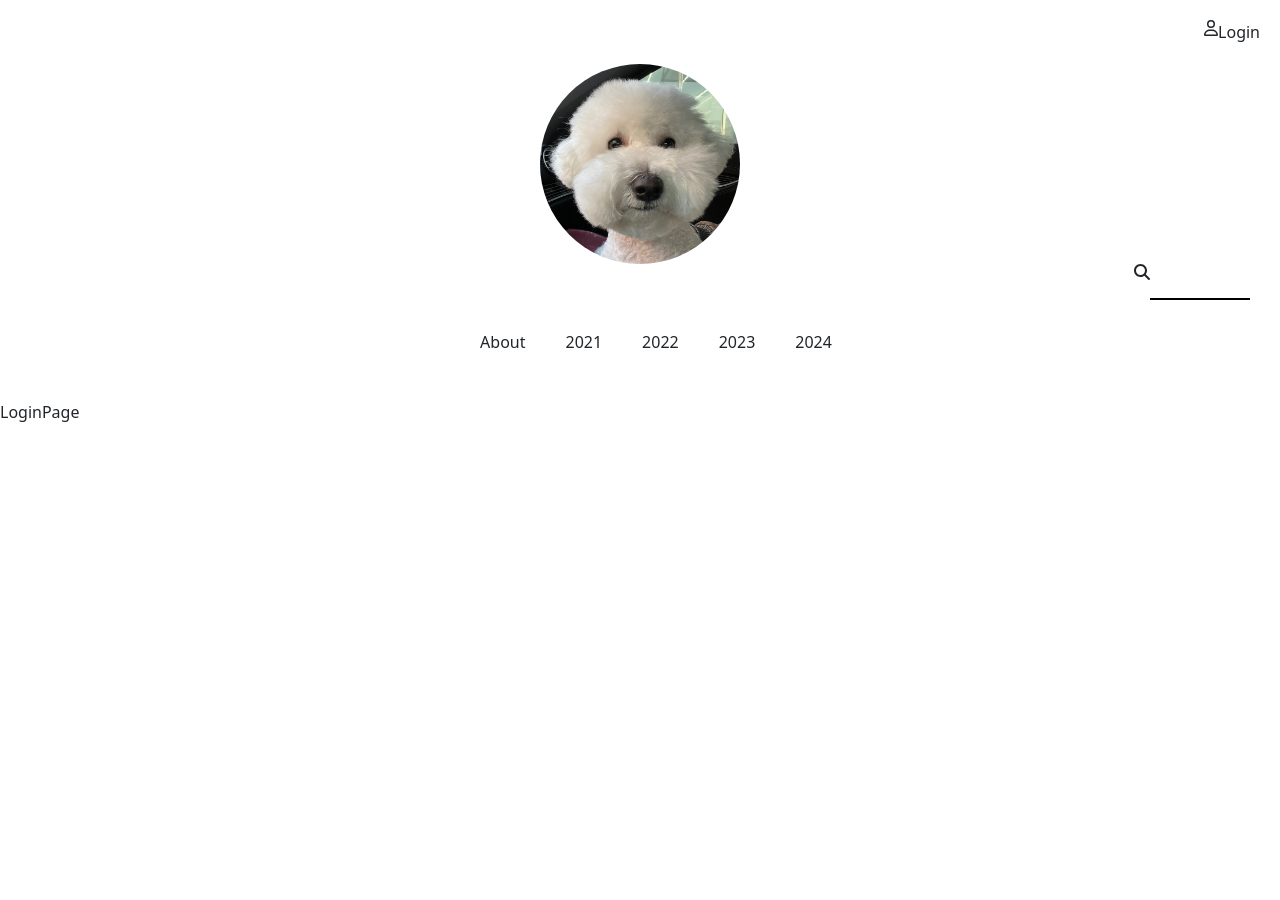
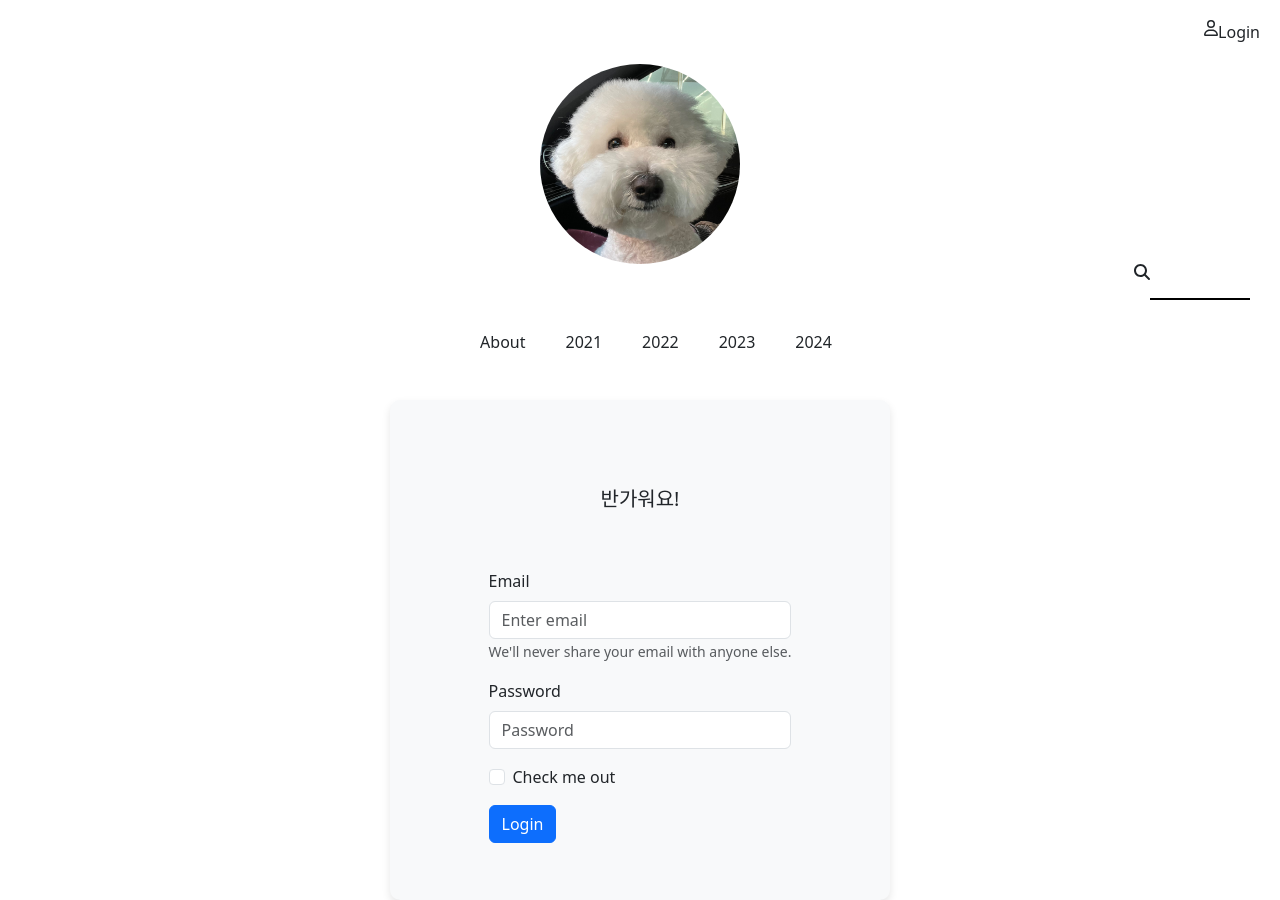
Before and after one commit to chorongs/shopping, a React (Create React App) app: page /login in a window 1280 px wide. Before the commit the page ends 800 px from the top, so only its background shows below. Built offline with nearby package versions, Linux system fonts and the light colour scheme.

Commit message:
login 확인

```diff
--- a/src/App.css
+++ b/src/App.css
@@ -2,6 +2,7 @@
   display: flex;
   justify-content: flex-end;
   margin: 20px;
+  cursor: pointer;
 }
 
 .nav-section {
--- a/src/App.js
+++ b/src/App.js
@@ -5,6 +5,8 @@ import DetailPage from './pages/DetailPage';
 import LoginPage from './pages/LoginPage';
 import Navbar from './component/Navbar';
 import 'bootstrap/dist/css/bootstrap.min.css';
+import { useEffect, useState } from 'react';
+import PrivateRoute from './route/PrivateRoute';
 
 // 1. 전체 상품 페이지, 로그인 페이지, 상품 상세 페이지
 // 1-1. navbar 생성
@@ -18,13 +20,19 @@ import 'bootstrap/dist/css/bootstrap.min.css';
 // 9. 상품을 검색할 수 있다.
 
 function App() {
+
+  const [authenticate,setAuthenticate] = useState(false) // true 로그인 O , false 로그인 X
+  useEffect (() => {
+    console.log("aaa", true)}, [authenticate] )
+
+
   return (
     <div>
       <Navbar />
       <Routes>
         <Route path='/' element={<MainPage/>}/>
-        <Route path='/login' element={<LoginPage/>}/>
-        <Route path='/detail/:id' element={<DetailPage/>}/>
+        <Route path='/login' element={<LoginPage setAuthenticate={setAuthenticate}/>}/>
+        <Route path='/detail/:id' element={<PrivateRoute authenticate={authenticate}/>}/>
       </Routes>
     </div>
   );
--- a/src/component/Navbar.js
+++ b/src/component/Navbar.js
@@ -2,12 +2,17 @@ import React from 'react'
 import { FontAwesomeIcon } from '@fortawesome/react-fontawesome'
 import { faUser } from '@fortawesome/free-regular-svg-icons'
 import { faSearch } from '@fortawesome/free-solid-svg-icons'
+import { useNavigate} from 'react-router'
 const Navbar = () => {
     const MenuList = ['About', '2021', '2022', '2023', '2024']
+    const navigate = useNavigate()
+    const goToLogin = () => {
+        navigate('/login')
+    }
   return (
     <div>
         <div>
-            <div className="login-button">
+            <div className="login-button" onClick={goToLogin}>
             <FontAwesomeIcon icon={faUser} />
             <div>Login</div>
             </div>
--- a/src/component/ProductCard.js
+++ b/src/component/ProductCard.js
@@ -1,9 +1,14 @@
 import React from 'react';
+import { useNavigate } from 'react-router';
 
 
 const ProductCard = ({ item }) => {
+  const navigate = useNavigate()
+  const showDetail = () => {
+    navigate(`/detail/${item.id}`)
+  }
   return (
-    <div className="product-card">
+    <div className="product-card" onClick={showDetail}>
       <img
         src={process.env.PUBLIC_URL + item?.img}
         alt={item?.title}
--- a/src/pages/LoginPage.js
+++ b/src/pages/LoginPage.js
@@ -1,8 +1,60 @@
 import React from 'react'
+import { Container } from 'react-bootstrap';
+import Button from 'react-bootstrap/Button';
+import Form from 'react-bootstrap/Form';
+import { useNavigate } from 'react-router';
 
-const LoginPage = () => {
+const LoginPage = ({setAuthenticate}) => {
+  const navigate = useNavigate()
+  const loginUser = (event) => {
+    event.preventDefault()
+    setAuthenticate(true)
+    navigate('/')
+  }
+
   return (
-    <div>LoginPage</div>
+
+
+    <Container style={{
+      maxWidth: '500px',
+      height:'500px',
+      margin: '0 auto',
+      padding: '20px',
+      backgroundColor: '#f8f9fa',
+      borderRadius: '10px',
+      boxShadow: '0 4px 8px rgba(0, 0, 0, 0.1)',
+      display: 'flex',
+      flexDirection: 'column',
+      justifyContent: 'center',
+      alignItems: 'center'
+        }}>
+
+      <Form onSubmit={(event)=>loginUser(event)}>
+      <div style={{ marginBottom: '20px', textAlign: 'center', padding: '30px' }}>
+      <h5>반가워요!</h5>
+      </div>
+
+      <Form.Group className="mb-3" controlId="formBasicEmail">
+        <Form.Label>Email</Form.Label>
+        <Form.Control type="email" placeholder="Enter email" />
+        <Form.Text className="text-muted">
+          We'll never share your email with anyone else.
+        </Form.Text>
+      </Form.Group>
+
+      <Form.Group className="mb-3" controlId="formBasicPassword">
+        <Form.Label>Password</Form.Label>
+        <Form.Control type="password" placeholder="Password" />
+      </Form.Group>
+      <Form.Group className="mb-3" controlId="formBasicCheckbox">
+        <Form.Check type="checkbox" label="Check me out" />
+      </Form.Group>
+      <Button variant="primary" type="submit">
+        Login
+      </Button>
+    </Form>
+
+    </Container>
   )
 }
 
--- /dev/null
+++ b/src/route/PrivateRoute.js
@@ -0,0 +1,9 @@
+import React from 'react'
+import DetailPage from '../pages/DetailPage'
+import { Navigate } from 'react-router'
+
+const PrivateRoute = ({authenticate}) => {
+  return authenticate == true ? <DetailPage /> : <Navigate to= '/login' />
+}
+
+export default PrivateRoute
```
